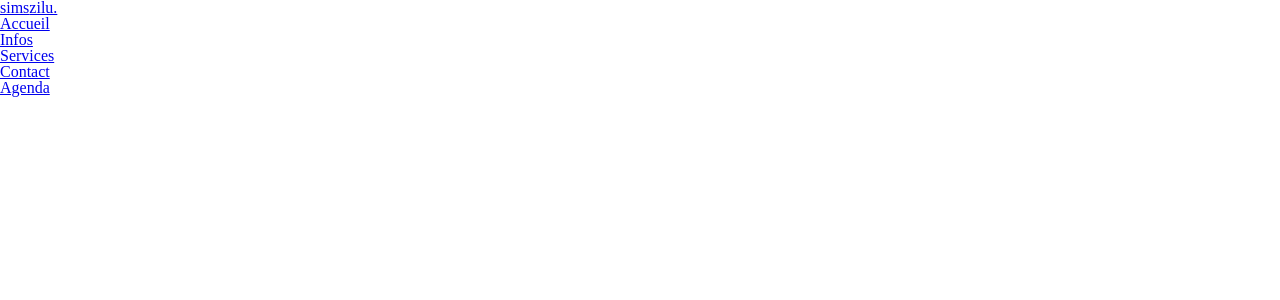
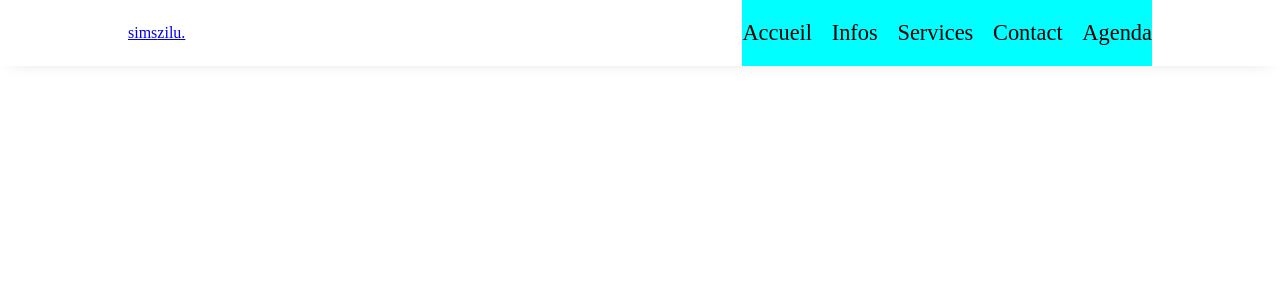
Before and after one commit to ExcaliburSims/portfolioNextJS, a Next.js app: page / in a window 1280 px wide. Shown: the top 300 px of the page. Built offline with nearby package versions, Linux system fonts and the light colour scheme.

Commit message:
feat: create style

```diff
--- a/styles/Header.module.scss
+++ b/styles/Header.module.scss
@@ -1,4 +1,65 @@
-.banniere{
-	background-color: aqua;
-	color: green;
+.navbar {
+  display: flex;
+  justify-content: space-between;
+  background-color: white;
+	//background-color: brown;
+  box-shadow: 0px 0px 20px -10px rgba(0, 0, 0, 0.30);
+  //width: 100%;
+  padding: 0 10%;
+  height: 4.1rem;
+  //position: fixed;
+  //z-index: 99;
+  //top: 0;
+  .logo {
+    display: flex;
+    align-items: center;
+  }
+  ul {
+		display: flex;
+		flex-direction: row;
+		justify-content: space-between;
+    height: 100%;
+		width: 40%;
+		background-color: aqua;
+    li {
+      list-style: none;
+      transition: ease 0.5s;
+      position: relative;
+      display: flex;
+      align-items: center;
+      box-sizing: border-box;
+      /* &::after {
+        content: "";
+        width: 100%;
+        height: 30%;
+        position: absolute;
+        left: 0;
+        bottom: -15%;
+      }
+			&::before {
+        content: "";
+        width: 1px;
+        height: 50%;
+        position: absolute;
+        right: 0;
+        background-color: rgba(0, 0, 0, 0.15);
+      } */
+			a {
+				text-decoration: none;
+				font-size: 1.4rem;
+        font-weight: lighter;
+        font-family: 'Sansation';
+        color: #000;
+        white-space: nowrap;
+        &:hover {
+          background-color: rgba(168, 169, 172, 0.39);
+        }
+        /*span {
+          font-size: 17px;
+          font-weight: bold;
+          color: blue;
+        }*/
+      }
+    }
+  }
 }
```
